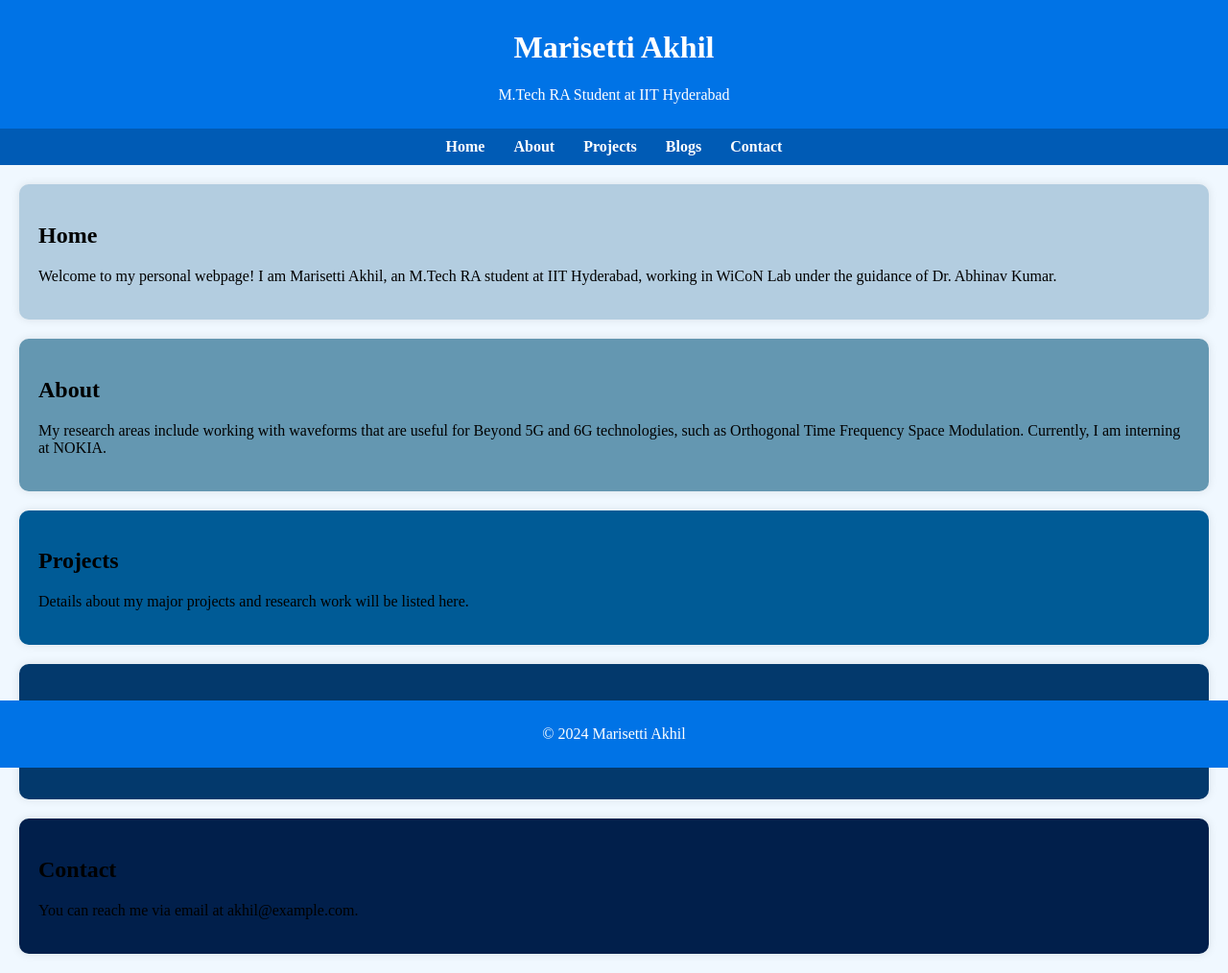
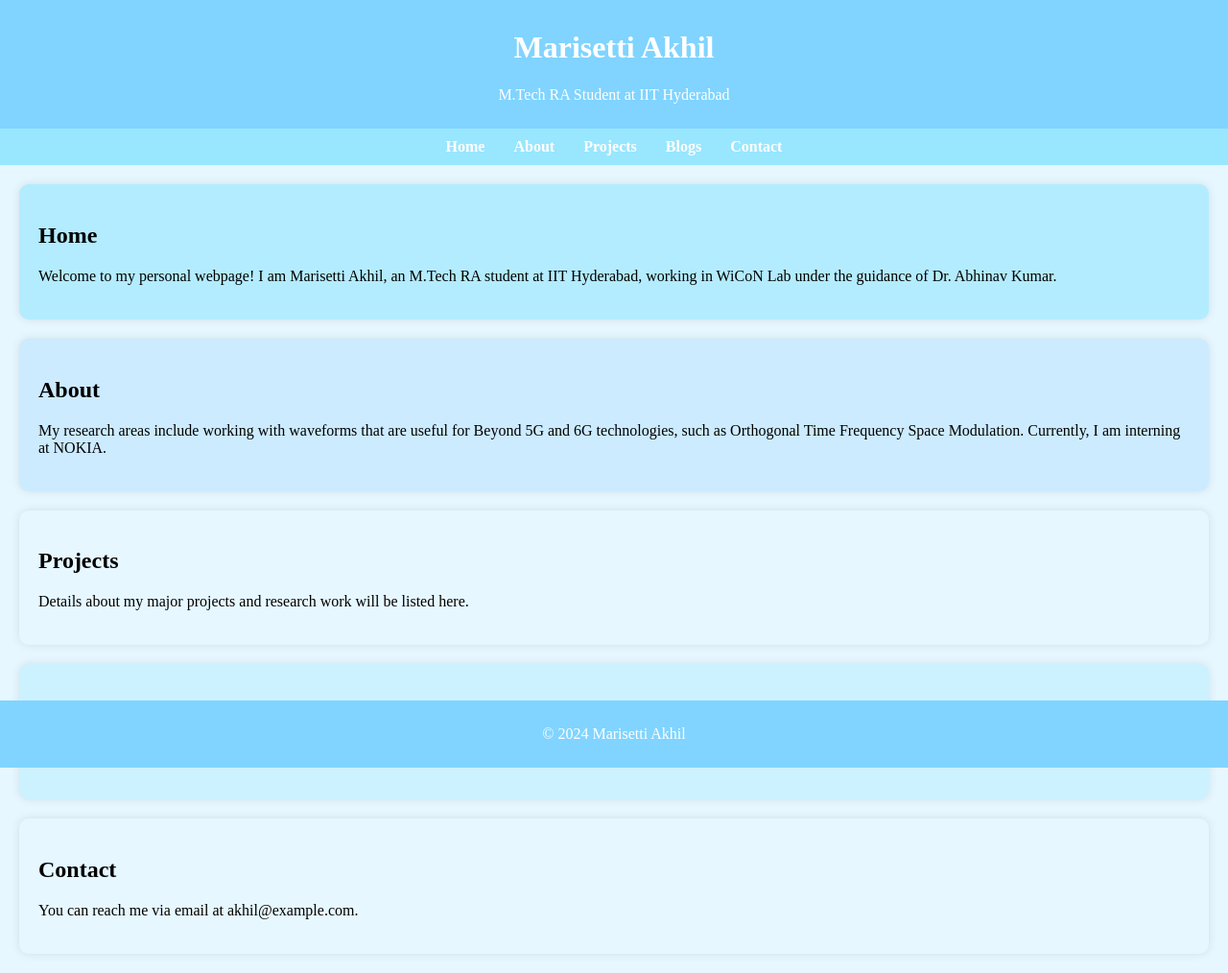
Before and after one commit to akhil220701/personal-webpag, a plain HTML site: page index.html in a window 1280 px wide. Shown: the whole page at 96% size. Drawn offline with Linux system fonts and the light colour scheme.

Commit message:
Update index.html

```diff
--- a/index.html
+++ b/index.html
@@ -9,10 +9,10 @@
             font-family: 'Sans-serif';
             margin: 0;
             padding: 0;
-            background-color: #f0f8ff;
+            background-color: #e6f7ff;
         }
         header {
-            background-color: #0073e6;
+            background-color: #80d4ff;
             color: white;
             padding: 10px 0;
             text-align: center;
@@ -20,7 +20,7 @@
         nav {
             display: flex;
             justify-content: center;
-            background-color: #005bb5;
+            background-color: #99e6ff;
             padding: 10px 0;
         }
         nav a {
@@ -39,22 +39,22 @@
             box-shadow: 0 0 10px rgba(0, 0, 0, 0.1);
         }
         .home {
-            background-color: #b3cde0;
+            background-color: #b3ecff;
         }
         .about {
-            background-color: #6497b1;
+            background-color: #ccebff;
         }
         .projects {
-            background-color: #005b96;
+            background-color: #e6f7ff;
         }
         .blogs {
-            background-color: #03396c;
+            background-color: #ccf2ff;
         }
         .contact {
-            background-color: #011f4b;
+            background-color: #e6f7ff;
         }
         footer {
-            background-color: #0073e6;
+            background-color: #80d4ff;
             color: white;
             text-align: center;
             padding: 10px 0;
```
